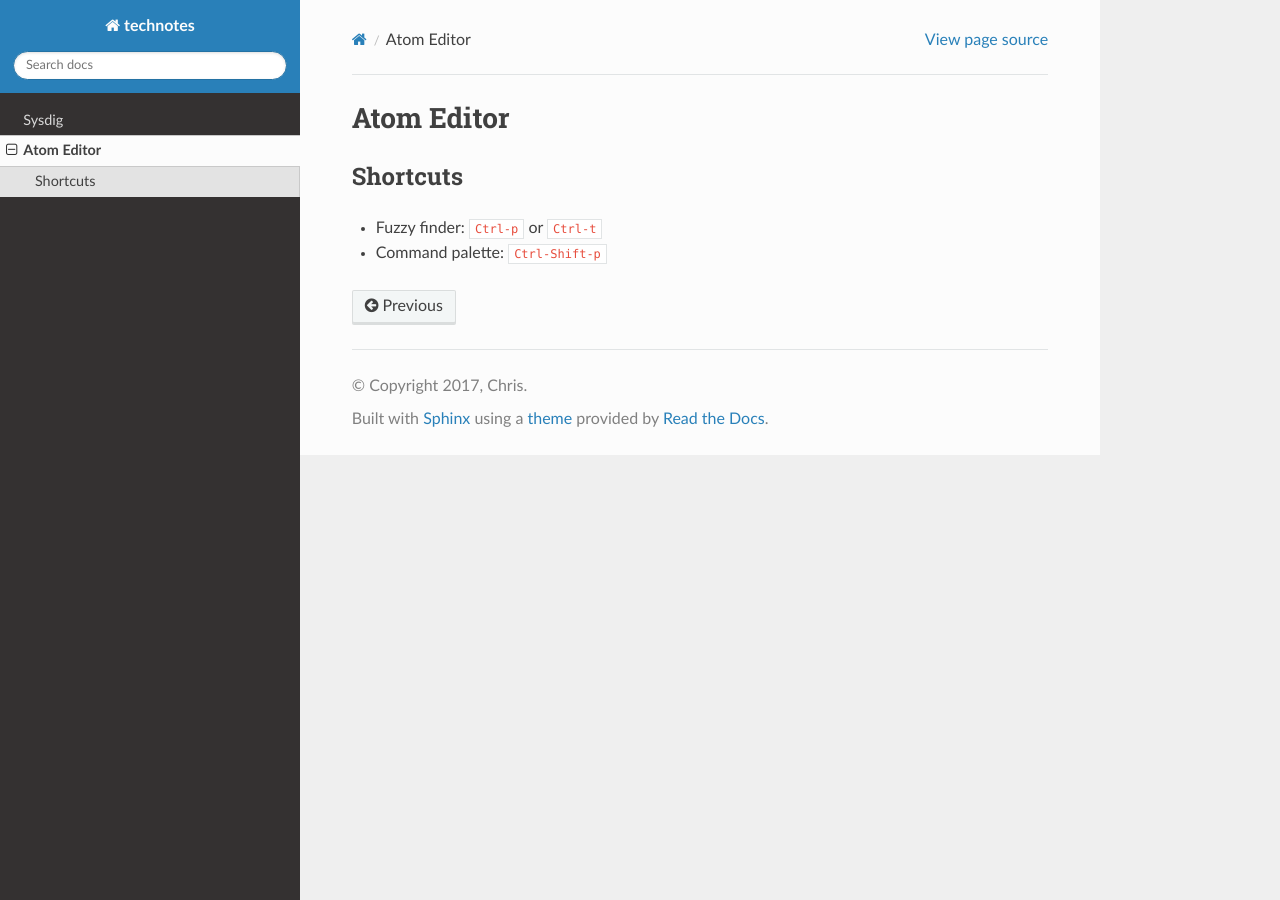
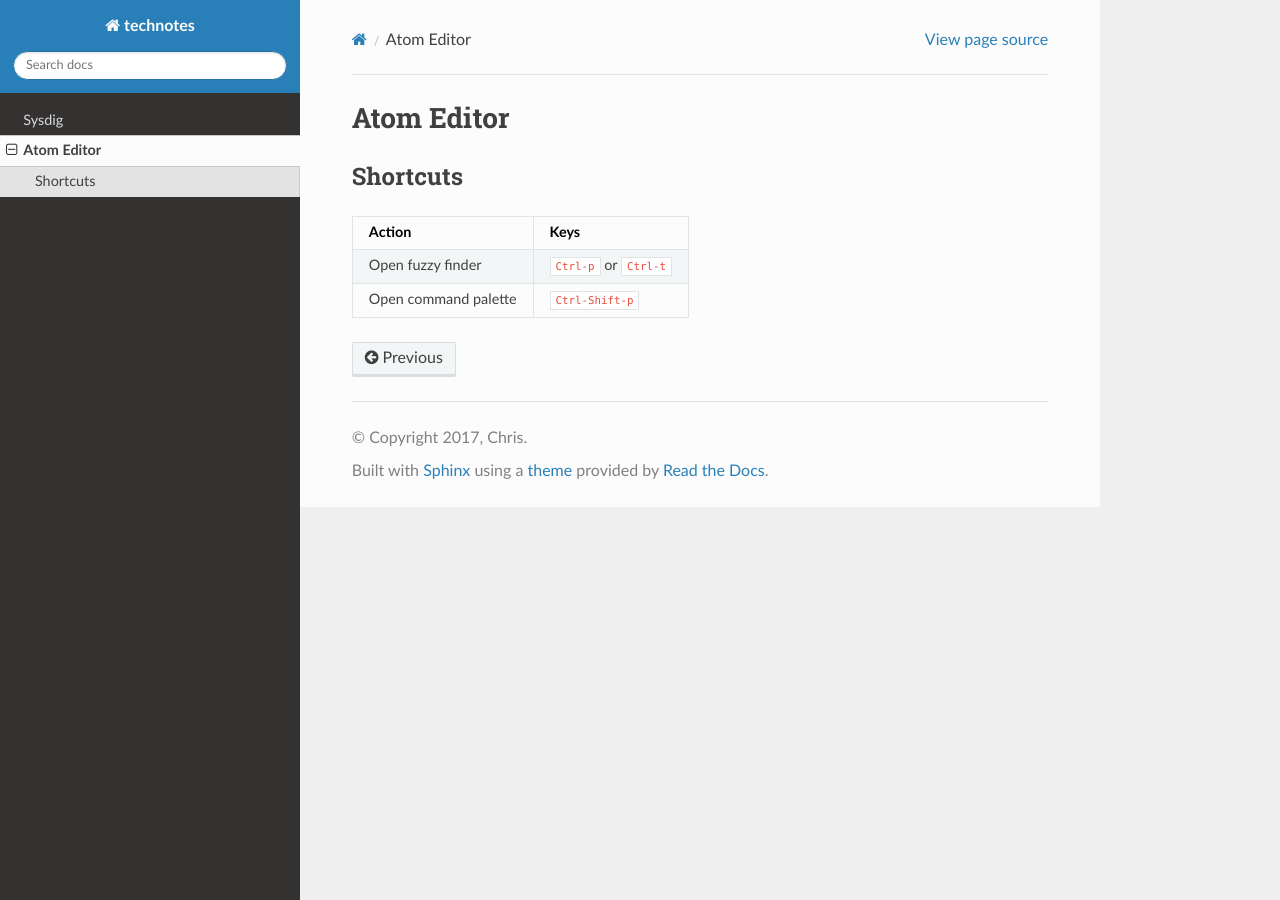
Before and after one commit to heterotopian/technotes, a Sphinx documentation site: the page built from source/atom.rst, in a window 1280 px wide. Built offline with Sphinx 7.4.7 and the Read the Docs theme 2.0.0, drawn with Linux system fonts in a browser that asks for light colours.

Commit message:
Minor changes

```diff
--- a/source/atom.rst
+++ b/source/atom.rst
@@ -7,5 +7,14 @@
 Shortcuts
 =========
 
-- Fuzzy finder: ``Ctrl-p`` or ``Ctrl-t``
-- Command palette: ``Ctrl-Shift-p``
+.. list-table::
+    :header-rows: 1
+
+    * - Action
+      - Keys
+
+    * - Open fuzzy finder
+      - ``Ctrl-p`` or ``Ctrl-t``
+
+    * - Open command palette
+      - ``Ctrl-Shift-p``
--- a/source/index.rst
+++ b/source/index.rst
@@ -1,8 +1,6 @@
 
 Technical Notes
 ===============
-
-Contents:
 
 .. toctree::
    :maxdepth: 1
```
